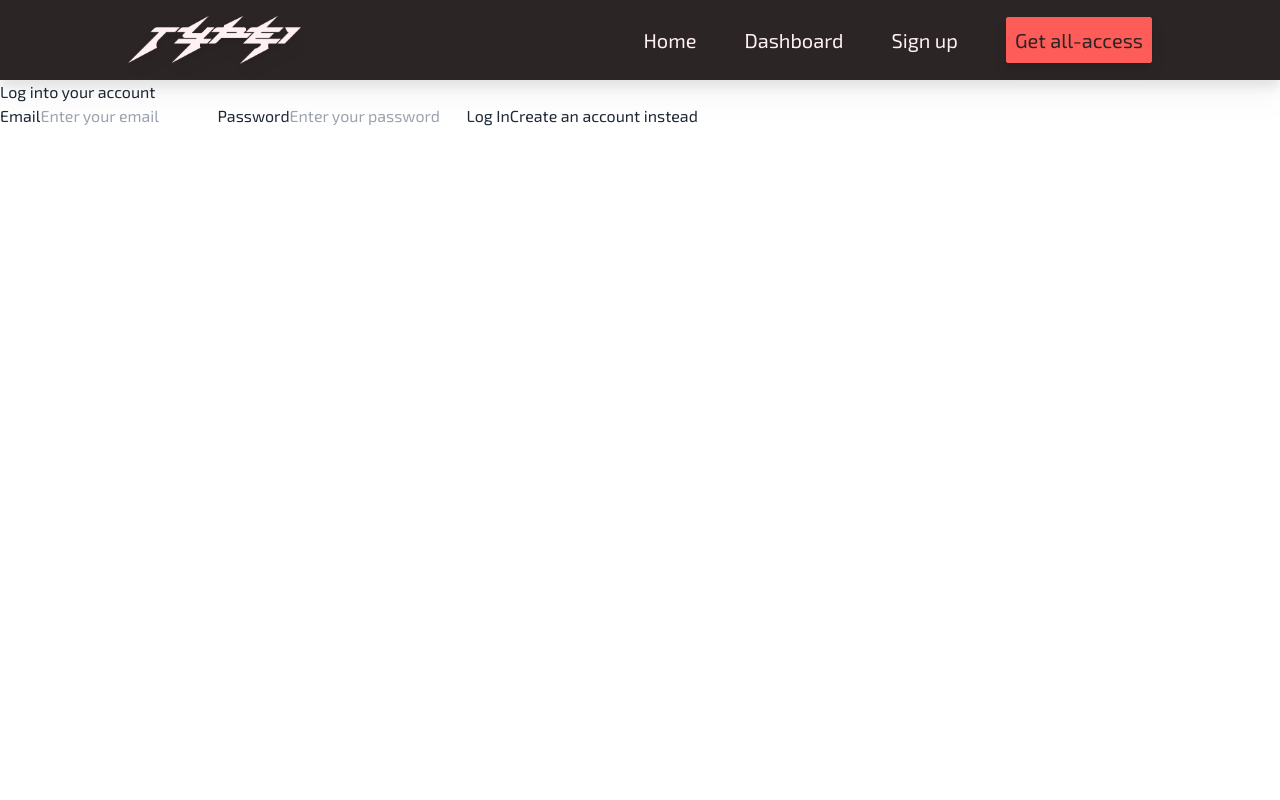
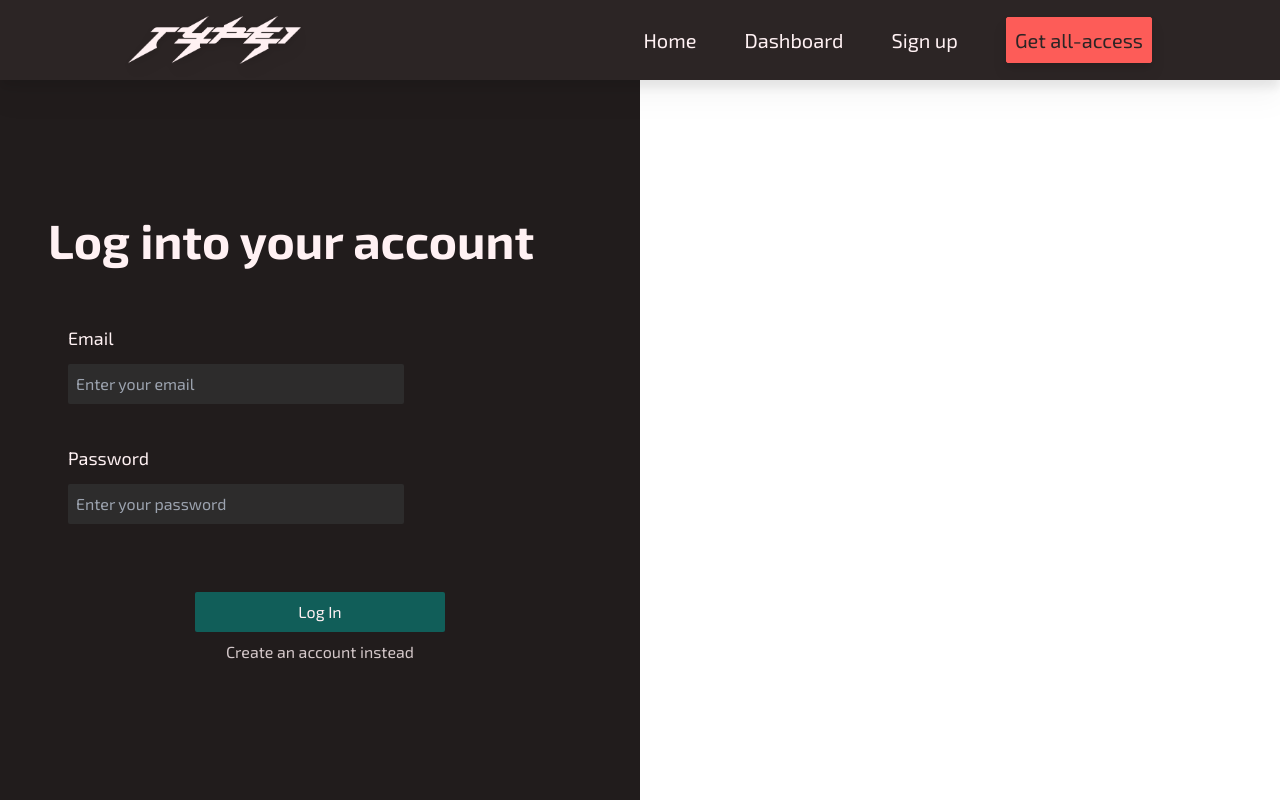
Before and after one commit to git-chad/typei, a React (Vite) app: page /SignIn in a window 1280 px wide. Built offline with nearby package versions, Linux system fonts and the light colour scheme; the HTML template or start-up script is replaced by a standard one.

Commit message:
aesthetic changes to signup page

```diff
--- a/src/components/auth/LoginForm.jsx
+++ b/src/components/auth/LoginForm.jsx
@@ -19,29 +19,33 @@ const LoginForm = ({ handleSignToggle }) => {
   };
 
   return (
-    <div className="login-container">
-      <div className="login-form-container">
-        <form onSubmit={handleLogin}>
-          <h1>Log into your account</h1>
-
-          <label>Email</label>
+    <div className="login-container flex flex-col">
+      <div className="login-form-container flex flex-row justify-start">
+        <form onSubmit={handleLogin}
+        className="w-[50%] max-w-[800px] h-[calc(100vh-80px)] bg-[#211c1c] flex flex-col justify-center p-12">
+          <h1 className="pb-10 text-5xl font-bold basic-tc">Log into your account</h1>
+          <div className="p-5 space-y-3">
+            <label className="basic-tc text-lg">Email</label>
             <input
+              className="flex flex-col w-[66.6%] p-2 rounded-sm bg-[#3a3f3e77]"
               type="email"
               placeholder="Enter your email"
               value={email}
               onChange={(e) => setEmail(e.target.value)}
             />
-
-          <label>Password</label>
+          </div>
+          <div className="p-5 space-y-3">
+            <label className="basic-tc text-lg">Password</label>
             <input
+              className="flex flex-col w-[66.6%] p-2 rounded-sm bg-[#3a3f3e77]"
               type="password"
               placeholder="Enter your password"
               value={password}
               onChange={(e) => setPassword(e.target.value)}
             />
-
-          <button type="submit">Log In</button>
-          <button onClick={handleSignToggle} className="toggle-button">
+          </div>
+          <button className="bg-teal-800 mt-12 p-2 rounded-sm basic-tc w-[250px] self-center" type="submit">Log In</button>
+          <button className="basic-tc opacity-80 pt-2 self-center" onClick={handleSignToggle}>
             Create an account instead
           </button>
         </form>
--- a/src/components/auth/RegisterForm.jsx
+++ b/src/components/auth/RegisterForm.jsx
@@ -1,6 +1,6 @@
 import { createUserWithEmailAndPassword } from "firebase/auth";
 import React, { useState } from "react";
-import { auth } from "../../firebase";
+import { auth } from "../../firebase"
 
 const RegisterForm = ({ handleSignToggle }) => {
   const [email, setEmail] = useState("");
@@ -19,37 +19,43 @@ const RegisterForm = ({ handleSignToggle }) => {
 
   return (
     <div className="flex flex-col">
-      <div className="register-form-container">
+      <div className="register-form-container flex flex-row justify-start">
         <form
           onSubmit={handleRegister}
-          className="w-[50%] h-[calc(100vh-80px)] bg-black flex flex-col justify-center"
+          className="w-[50%] max-w-[800px] h-[calc(100vh-80px)] bg-[#211c1c] flex flex-col justify-center p-12"
         >
-          <h1>Create an account</h1>
-          <div className="flex flex-col w-[33%] p-2">
-            <label>Email</label>
+          <h1 className="pb-10 text-5xl font-bold basic-tc">Create an account</h1>
+
+          <div className="p-5 space-y-3">
+            <label className="basic-tc text-lg">Email</label>
             <input
-              className=""
+              className="flex flex-col w-[66.6%] p-2 rounded-sm bg-[#3a3f3e77]"
               type="email"
               placeholder="Enter your email"
               value={email}
               onChange={(e) => setEmail(e.target.value)}
             />
           </div>
-          <div>
-            <label>Password</label>
+
+          <div className="p-5 space-y-3">
+            <label className="basic-tc text-lg">Password</label>
             <input
-              className="flex flex-col w-[33%] p-2"
+              className="flex flex-col w-[66.6%] p-2 rounded-sm bg-[#3a3f3e77]"
               type="password"
               placeholder="Enter your password"
               value={password}
               onChange={(e) => setPassword(e.target.value)}
             />
           </div>
-          <button type="submit">Sign Up</button>
-          <button onClick={handleSignToggle} className="toggle-button">
+
+          <button className="bg-teal-800 mt-12 p-2 rounded-sm basic-tc w-[250px] self-center" type="submit">Sign Up</button>
+          <button className="basic-tc opacity-80 pt-2 self-center" onClick={handleSignToggle}>
             Sign in instead
           </button>
         </form>
+        <div className="art-container max-w-[50%]">
+
+        </div>
       </div>
     </div>
   );
```
Lines whose indentation alone changed are shown as unchanged.
